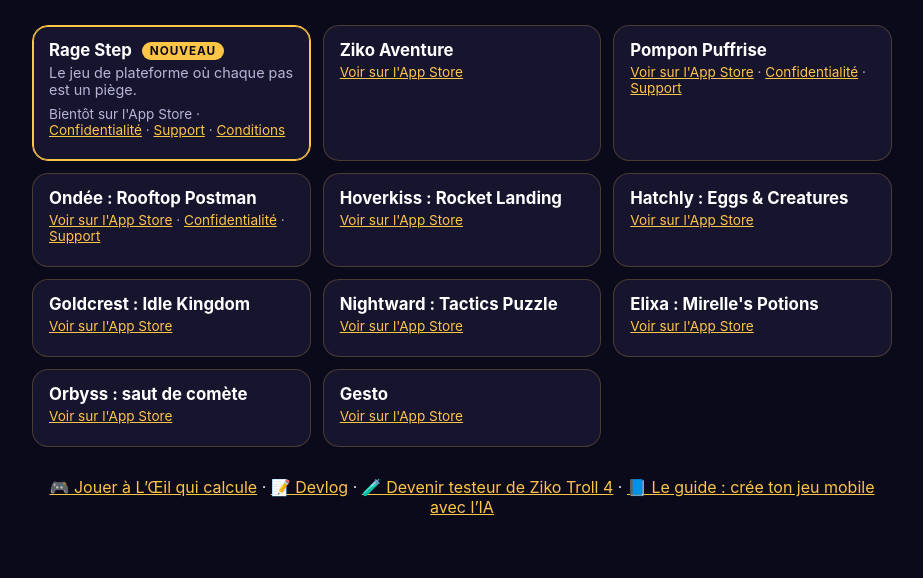
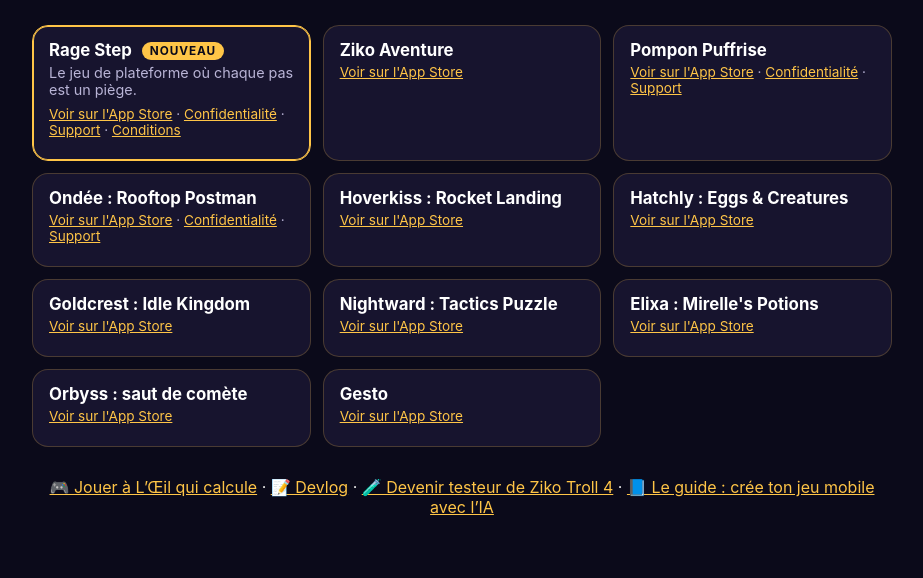
Before and after one commit to zikolc-cmd/zikolc-cmd.github.io, a plain HTML site: page index.html in a window 1280 px wide. Shown: the part 109-687 px from the top of the page, without its empty margins (178-1101 px from the left). Drawn offline with Linux system fonts and the light colour scheme.

Commit message:
Change 'Rage Step' link to App Store
Updated the link for 'Rage Step' to point to the App Store.

```diff
--- a/index.html
+++ b/index.html
@@ -17,7 +17,7 @@ footer{text-align:center;color:#8f8aac;font-size:.85em;padding:0 16px 40px}
 <h1>Ziko</h1>
 <p class="sous">Les jeux de Louka Morici.</p>
 <div class="grille">
-<div class="jeu nouveau"><h2>Rage Step <span class="badge">NOUVEAU</span></h2><p>Le jeu de plateforme où chaque pas est un piège.</p><p class="liens">Bientôt sur l'App Store · <a href="https://zikolc-cmd.github.io/apps/ragestep/privacy.html">Confidentialité</a> · <a href="https://zikolc-cmd.github.io/apps/ragestep/support.html">Support</a> · <a href="https://zikolc-cmd.github.io/apps/ragestep/terms.html">Conditions</a></p></div>
+<div class="jeu nouveau"><h2>Rage Step <span class="badge">NOUVEAU</span></h2><p>Le jeu de plateforme où chaque pas est un piège.</p><p class="liens"><a href="https://apps.apple.com/be/app/id6835388258">Voir sur l'App Store</a> · <a href="https://zikolc-cmd.github.io/apps/ragestep/privacy.html">Confidentialité</a> · <a href="https://zikolc-cmd.github.io/apps/ragestep/support.html">Support</a> · <a href="https://zikolc-cmd.github.io/apps/ragestep/terms.html">Conditions</a></p></div>
 <div class="jeu"><h2>Ziko Aventure</h2><p class="liens"><a href="https://apps.apple.com/be/app/ziko-aventure/id6821707438">Voir sur l'App Store</a></p></div>
 <div class="jeu"><h2>Pompon Puffrise</h2><p class="liens"><a href="https://apps.apple.com/be/app/id6829486196">Voir sur l'App Store</a> · <a href="https://zikolc-cmd.github.io/apps/pompon/privacy.html">Confidentialité</a> · <a href="https://zikolc-cmd.github.io/apps/pompon/support.html">Support</a></p></div>
 <div class="jeu"><h2>Ondée : Rooftop Postman</h2><p class="liens"><a href="https://apps.apple.com/be/app/id6829486318">Voir sur l'App Store</a> · <a href="https://zikolc-cmd.github.io/apps/ondee/privacy.html">Confidentialité</a> · <a href="https://zikolc-cmd.github.io/apps/ondee/support.html">Support</a></p></div>
```
